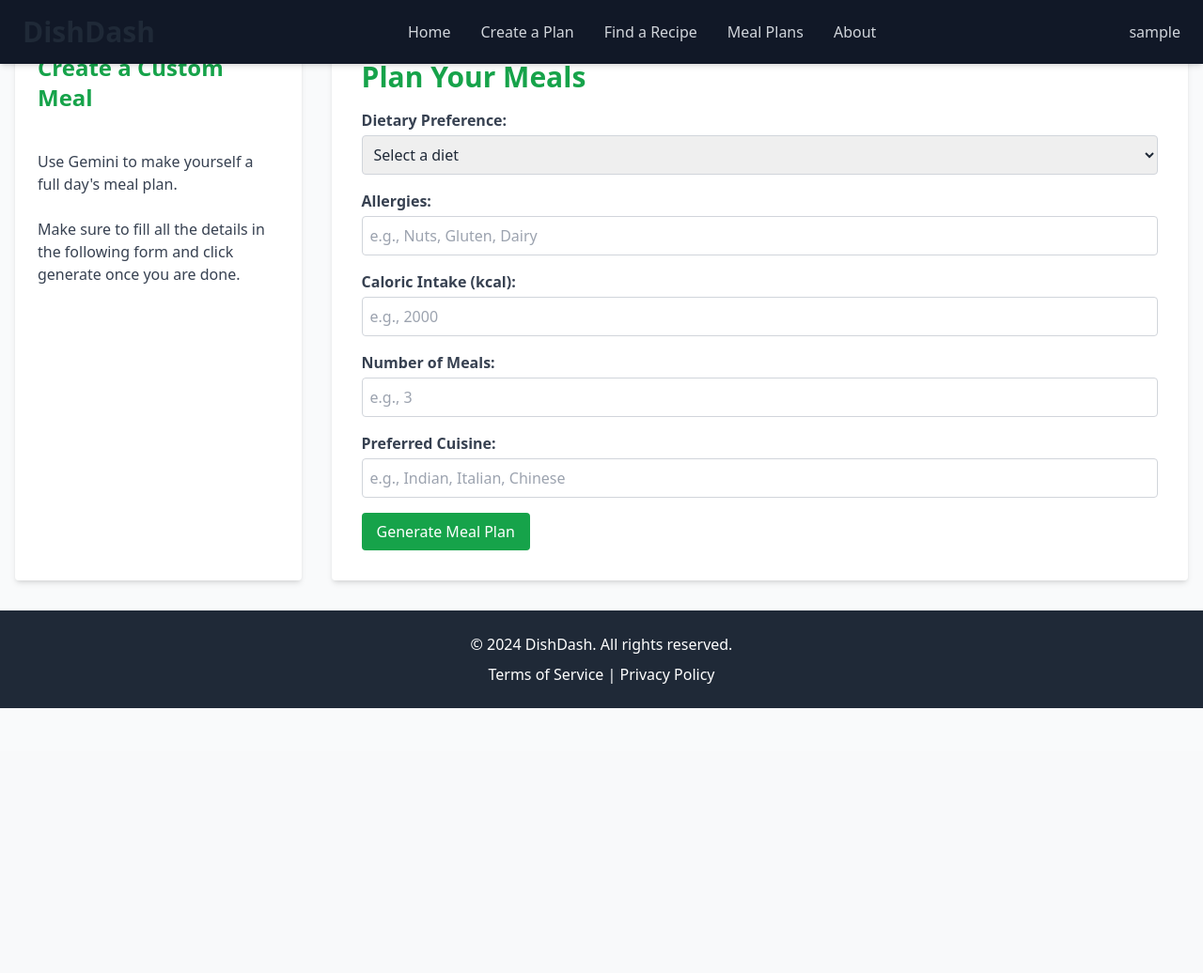
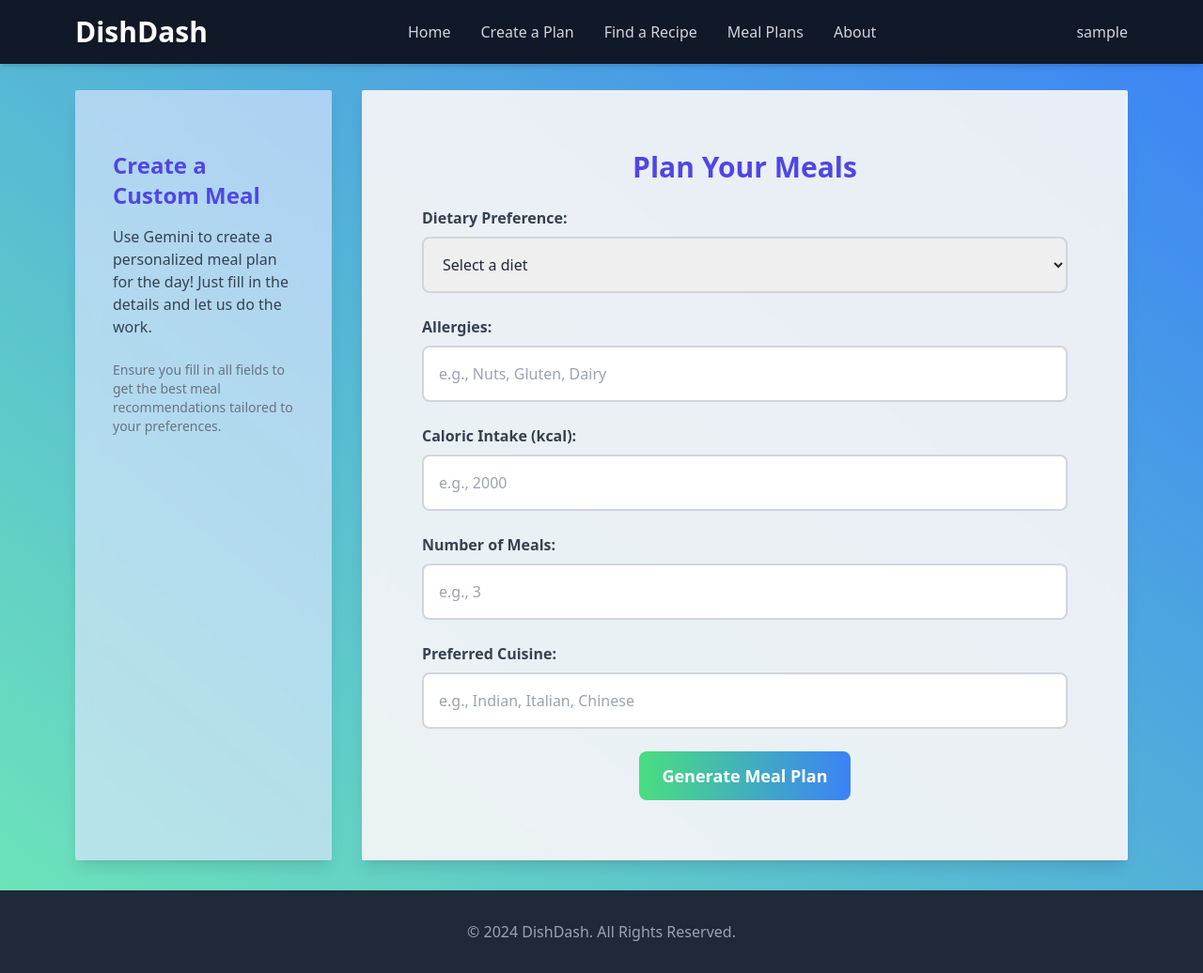
Before and after one commit to friedavocadoes/DishDash, a PHP site: page /planner.php in a window 1280 px wide. Shown: the whole page at 94% size. Before the commit the page ends 754 px from the top, so only its background shows below. Run offline with PHP 8.4, Linux system fonts and the light colour scheme; the visitor is signed in with stand-in values (Sample User, id 1); some libraries are stand-ins or nearby versions.

Commit message:
redesigns

```diff
--- a/components/footer.php
+++ b/components/footer.php
@@ -1,5 +1,5 @@
 <!-- Footer -->
-<footer class="bg-gray-800 text-white py-6">
+<!-- <footer class="bg-gray-800 text-white py-6">
     <div class="container mx-auto px-4 text-center">
         <p>&copy; <?php echo date("Y"); ?> DishDash. All rights reserved.</p>
         <p class="mt-2">
@@ -7,4 +7,10 @@
             <a href="#" class="hover:underline">Privacy Policy</a>
         </p>
     </div>
+</footer> -->
+
+<footer id="contact" class="py-8 bg-gray-800">
+    <div class="container mx-auto text-center">
+        <p class="text-gray-400">© 2024 DishDash. All Rights Reserved.</p>
+    </div>
 </footer>
--- a/components/navbar.php
+++ b/components/navbar.php
@@ -4,10 +4,10 @@ if (session_status() === PHP_SESSION_NONE) {
 }
 ?>
 
-<nav class="bg-gray-900 shadow-md fixed top-0 left-0 w-full z-50">
-    <div class="container mx-auto px-6 py-4 flex justify-between items-center">
+<nav class="bg-gray-900 shadow-md fixed top-0 left-0 w-full z-50 mb-16">
+    <div class="container mx-auto px-20 py-4 flex justify-between items-center">
         <!-- Logo -->
-        <a href="index.php" class="text-3xl font-bold text-gradient hover:opacity-90 transition">
+        <a href="index.php" class="text-3xl font-bold text-gradient text-white hover:opacity-50 transition">
             DishDash
         </a>
 
@@ -31,11 +31,11 @@ if (session_status() === PHP_SESSION_NONE) {
                     <div class="hidden group-hover:block absolute right-0 mt-2 w-40 bg-gray-800 rounded-lg shadow-lg"
                         id="user-dropdown">
                         <a href="dashboard.php"
-                            class="block px-4 py-2 text-gray-300 hover:bg-gray-700 hover:text-yellow-400 transition">
+                            class="block px-4 py-2 text-gray-300 hover:bg-gray-700 hover:text-yellow-400 rounded-lg transition">
                             Dashboard
                         </a>
                         <a href="logout.php"
-                            class="block px-4 py-2 text-gray-300 hover:bg-gray-700 hover:text-yellow-400 transition">
+                            class="block px-4 py-2 text-gray-300 hover:bg-gray-700 hover:text-yellow-400 rounded-lg transition">
                             Logout
                         </a>
                     </div>
--- a/planner.php
+++ b/planner.php
@@ -18,32 +18,42 @@ $username = $_SESSION['username'];
     <meta name="viewport" content="width=device-width, initial-scale=1.0">
     <title>Meal Planner</title>
     <script src="https://cdn.tailwindcss.com"></script>
+    <style>
+        .gradient-bg {
+            background: linear-gradient(to top right, #6EE7B7, #3B82F6);
+        }
+    </style>
 </head>
 
-<body class="bg-gray-50 text-gray-800">
+<body class="gradient-bg text-gray-800">
+
+    <!-- Navbar -->
     <?php include './components/navbar.php'; ?>
 
-    <div class="container mx-auto px-4 py-8 flex">
+    <div class="container mx-auto px-20 py-8 flex mt-16">
         <!-- Sidebar -->
-        <aside class="w-1/4 bg-white shadow-md rounded p-6">
-            <h2 class="text-2xl font-semibold text-green-600 mb-4">Create a Custom Meal</h2>
-            <p class="text-gray-700"><br>Use Gemini to make yourself a full day's meal plan.<br><br>Make sure to fill
-                all
-                the
-                details in the following form and click generate once you are done.</p>
-
+        <aside class="w-1/4 bg-indigo-100 backdrop-blur-md bg-opacity-65 shadow-lg rounded-sm p-10 pt-16 mr-8">
+            <h2 class="text-2xl font-semibold text-indigo-600 mb-4">Create a Custom Meal</h2>
+            <p class="text-gray-700 mb-6">
+                Use Gemini to create a personalized meal plan for the day! Just fill in the details and let us do the
+                work.
+            </p>
+            <p class="text-sm text-gray-500">Ensure you fill in all fields to get the best meal recommendations tailored
+                to your preferences.</p>
         </aside>
 
         <!-- Main Content -->
-        <section class="w-3/4 bg-white shadow-md rounded p-8 ml-8">
-            <h1 class="text-3xl font-bold text-green-600 mb-4">Plan Your Meals</h1>
+        <section class="w-3/4 bg-gray-100 backdrop-blur-md bg-opacity-95 shadow-lg rounded-sm p-16">
+            <h1 class="text-3xl font-bold text-indigo-600 mb-6 text-center">Plan Your Meals</h1>
 
             <!-- Meal Planning Form -->
             <form id="mealPlannerForm" action="meal_planner.php" method="POST">
+
                 <!-- Dietary Preference -->
-                <div class="mb-4">
-                    <label for="diet" class="block text-gray-700 font-semibold">Dietary Preference:</label>
-                    <select id="diet" name="diet" class="mt-1 block w-full p-2 border border-gray-300 rounded">
+                <div class="mb-6">
+                    <label for="diet" class="block text-gray-700 font-semibold mb-2">Dietary Preference:</label>
+                    <select id="diet" name="diet"
+                        class="mt-1 block w-full p-4 border-2 border-gray-300 rounded-lg focus:outline-none focus:ring-2 focus:ring-blue-500 focus:border-transparent">
                         <option value="">Select a diet</option>
                         <option value="Vegetarian">Vegetarian</option>
                         <option value="Vegan">Vegan</option>
@@ -54,41 +64,47 @@ $username = $_SESSION['username'];
                 </div>
 
                 <!-- Allergies -->
-                <div class="mb-4">
-                    <label for="allergies" class="block text-gray-700 font-semibold">Allergies:</label>
+                <div class="mb-6">
+                    <label for="allergies" class="block text-gray-700 font-semibold mb-2">Allergies:</label>
                     <input type="text" id="allergies" name="allergies" placeholder="e.g., Nuts, Gluten, Dairy"
-                        class="mt-1 block w-full p-2 border border-gray-300 rounded">
+                        class="mt-1 block w-full p-4 border-2 border-gray-300 rounded-lg focus:outline-none focus:ring-2 focus:ring-blue-500 focus:border-transparent">
                 </div>
 
                 <!-- Caloric Intake -->
-                <div class="mb-4">
-                    <label for="calories" class="block text-gray-700 font-semibold">Caloric Intake (kcal):</label>
+                <div class="mb-6">
+                    <label for="calories" class="block text-gray-700 font-semibold mb-2">Caloric Intake (kcal):</label>
                     <input type="number" id="calories" name="calories" placeholder="e.g., 2000"
-                        class="mt-1 block w-full p-2 border border-gray-300 rounded">
+                        class="mt-1 block w-full p-4 border-2 border-gray-300 rounded-lg focus:outline-none focus:ring-2 focus:ring-blue-500 focus:border-transparent">
                 </div>
 
                 <!-- Number of Meals -->
-                <div class="mb-4">
-                    <label for="meals" class="block text-gray-700 font-semibold">Number of Meals:</label>
+                <div class="mb-6">
+                    <label for="meals" class="block text-gray-700 font-semibold mb-2">Number of Meals:</label>
                     <input type="number" id="meals" name="meals" placeholder="e.g., 3"
-                        class="mt-1 block w-full p-2 border border-gray-300 rounded">
+                        class="mt-1 block w-full p-4 border-2 border-gray-300 rounded-lg focus:outline-none focus:ring-2 focus:ring-blue-500 focus:border-transparent">
                 </div>
 
                 <!-- Preferred Cuisine -->
-                <div class="mb-4">
-                    <label for="cuisine" class="block text-gray-700 font-semibold">Preferred Cuisine:</label>
+                <div class="mb-6">
+                    <label for="cuisine" class="block text-gray-700 font-semibold mb-2">Preferred Cuisine:</label>
                     <input type="text" id="cuisine" name="cuisine" placeholder="e.g., Indian, Italian, Chinese"
-                        class="mt-1 block w-full p-2 border border-gray-300 rounded">
+                        class="mt-1 block w-full p-4 border-2 border-gray-300 rounded-lg focus:outline-none focus:ring-2 focus:ring-blue-500 focus:border-transparent">
                 </div>
 
                 <!-- Submit Button -->
-                <button type="submit" class="bg-green-600 text-white px-4 py-2 rounded hover:bg-green-700">Generate Meal
-                    Plan</button>
+                <div class="flex justify-center">
+                    <button type="submit"
+                        class="bg-gradient-to-r from-green-400 to-blue-500 text-white text-lg font-semibold py-3 px-6 rounded-lg hover:bg-gradient-to-r hover:from-green-500 hover:to-blue-600 transition duration-300">
+                        Generate Meal Plan
+                    </button>
+                </div>
             </form>
         </section>
     </div>
 
+    <!-- Footer -->
     <?php include './components/footer.php'; ?>
+
 </body>
 
 </html>
```
Also changed, not shown: about.php (+47 -19 lines), index.php (+7 -25 lines), meal_planner.php (+27 -33 lines), assets/personal.png (added), assets/smart.png (added), assets/time.png (added).
